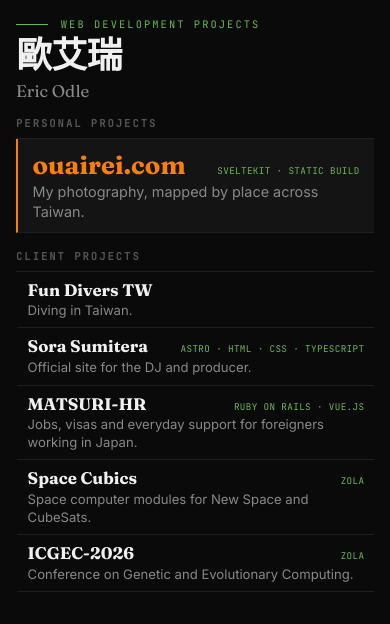
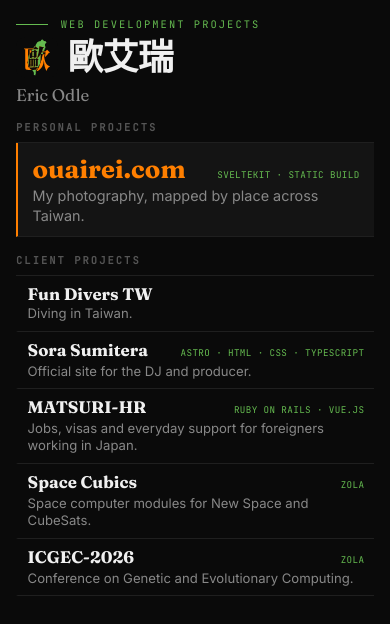
Before and after one commit to ericodle/ericodle.github.io, a plain HTML site: page index.html in a window 390 px wide. Drawn offline with Linux system fonts and the light colour scheme.

Commit message:
Add 歐-over-Taiwan logo as favicon and header brand mark

```diff
--- a/index.html
+++ b/index.html
@@ -6,6 +6,9 @@
 		<meta name="theme-color" content="#0a0a0a" />
 		<title>Web Development Projects · 歐艾瑞</title>
 		<meta name="description" content="Websites I have built and contributed to." />
+		<link rel="icon" href="logo.svg" type="image/svg+xml" />
+		<link rel="icon" href="favicon.ico" sizes="32x32" />
+		<link rel="apple-touch-icon" href="apple-touch-icon.png" />
 		<link rel="preconnect" href="https://fonts.googleapis.com" />
 		<link rel="preconnect" href="https://fonts.gstatic.com" crossorigin />
 		<link
@@ -19,7 +22,10 @@
 			<div class="side">
 			<header class="intro">
 				<span class="eyebrow mono">Web development projects</span>
-				<h1 class="title">歐艾瑞</h1>
+				<div class="brand">
+					<img class="logo" src="logo.svg" alt="" width="64" height="64" />
+					<h1 class="title">歐艾瑞</h1>
+				</div>
 				<p class="subtitle">Eric Odle</p>
 			</header>
 
--- a/style.css
+++ b/style.css
@@ -87,6 +87,17 @@ a {
 	width: 2rem;
 	height: 1px;
 	background: currentColor;
+}
+
+.brand {
+	display: flex;
+	align-items: center;
+	gap: 0.9rem;
+}
+
+.logo {
+	width: clamp(2.75rem, 9vw, 4.25rem);
+	height: auto;
 }
 
 .title {
@@ -212,6 +223,14 @@ a {
 		font-size: 2.25rem;
 	}
 
+	.brand {
+		gap: 0.6rem;
+	}
+
+	.logo {
+		width: 2.6rem;
+	}
+
 	.subtitle {
 		margin-top: 0;
 		font-size: 1.05rem;
```
Also changed, not shown: README.md, apple-touch-icon.png (added), favicon.ico (added), logo.svg (added).
